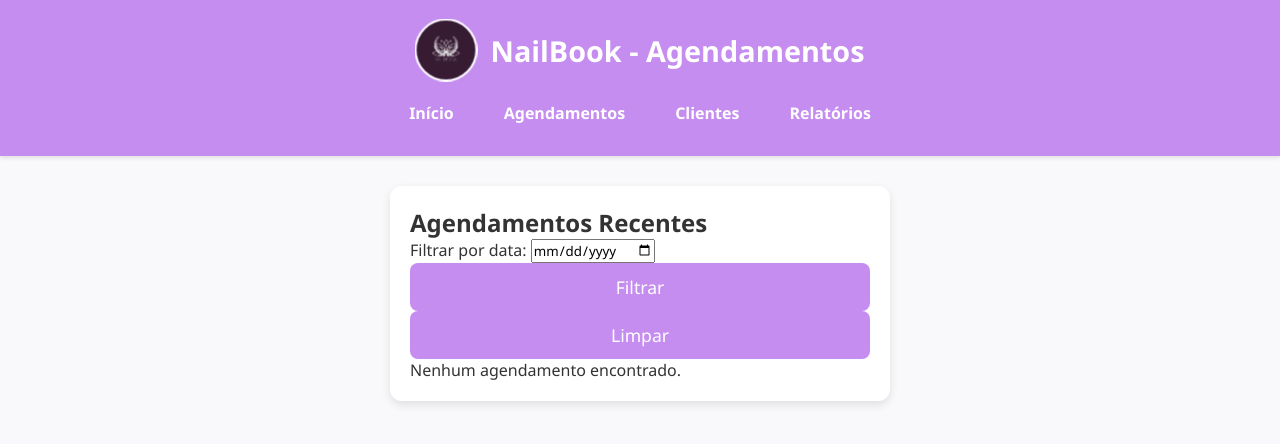
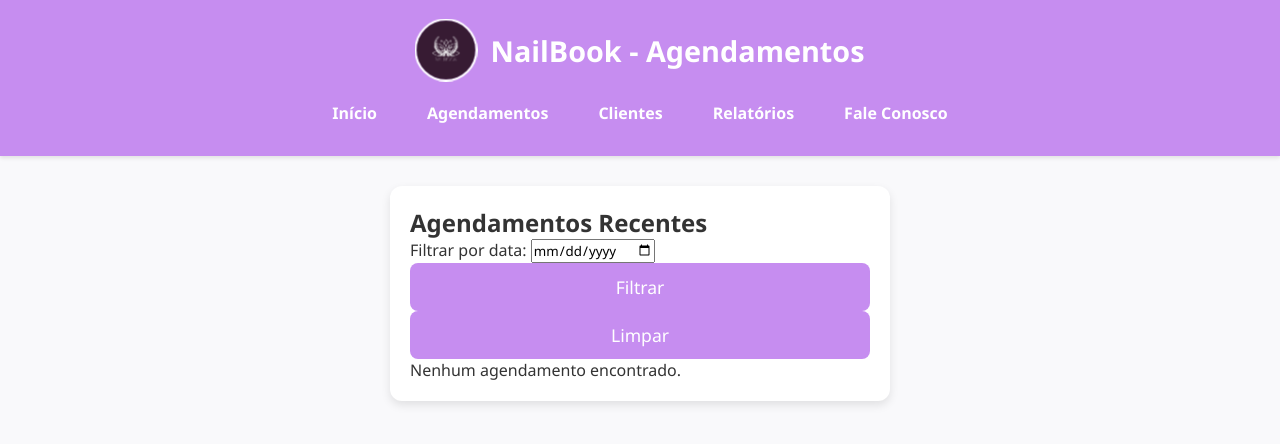
Before and after one commit to Dionathan5g/nailbook, a plain HTML site: page agendamentos.html in a window 1280 px wide. Drawn offline with Linux system fonts and the light colour scheme; files whose address does not match are found by name.

Commit message:
Update agendamentos.html

```diff
--- a/agendamentos.html
+++ b/agendamentos.html
@@ -21,6 +21,7 @@
                 <li><a href="agendamentos.html" class="active">Agendamentos</a></li>
                 <li><a href="clientes.html">Clientes</a></li>
                 <li><a href="relatorios.html">Relatórios</a></li>
+                <li><a href="contato.html">Fale Conosco</a></li>
             </ul>
         </nav>
     </header>
```
